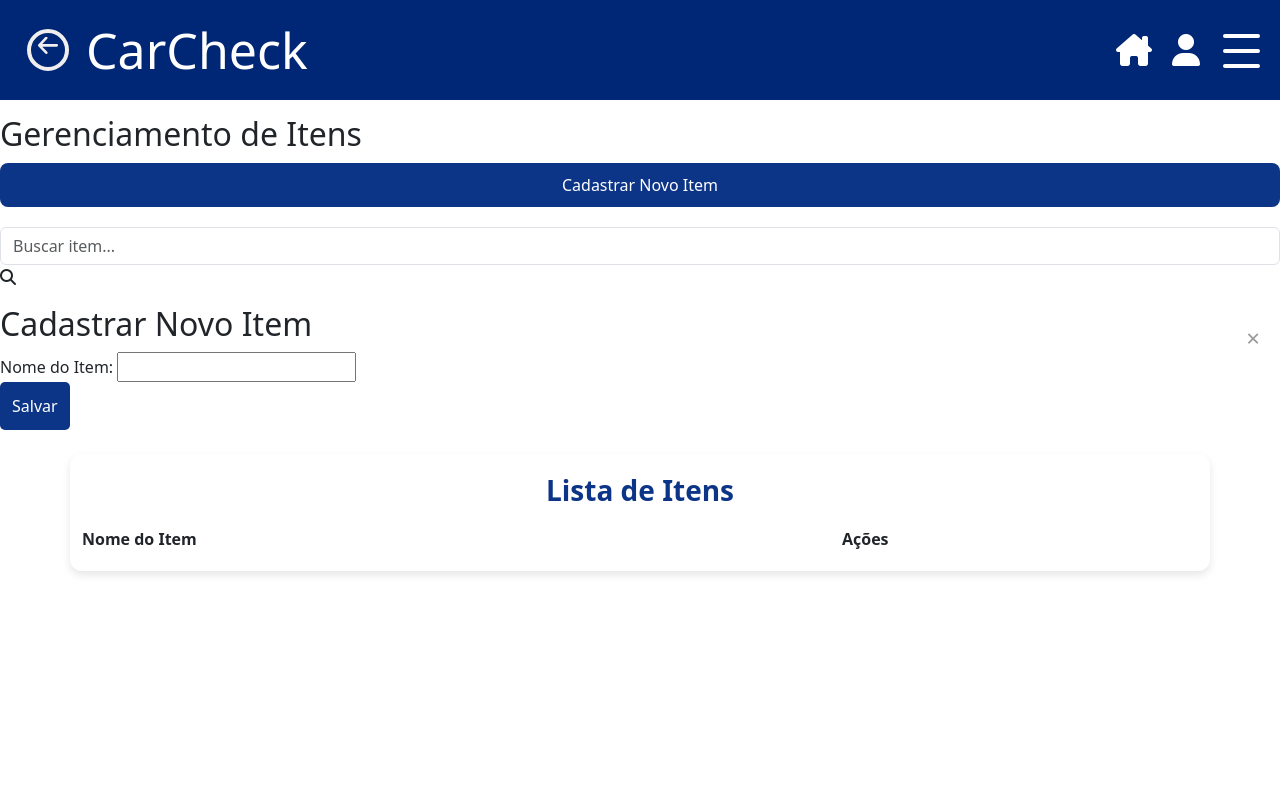
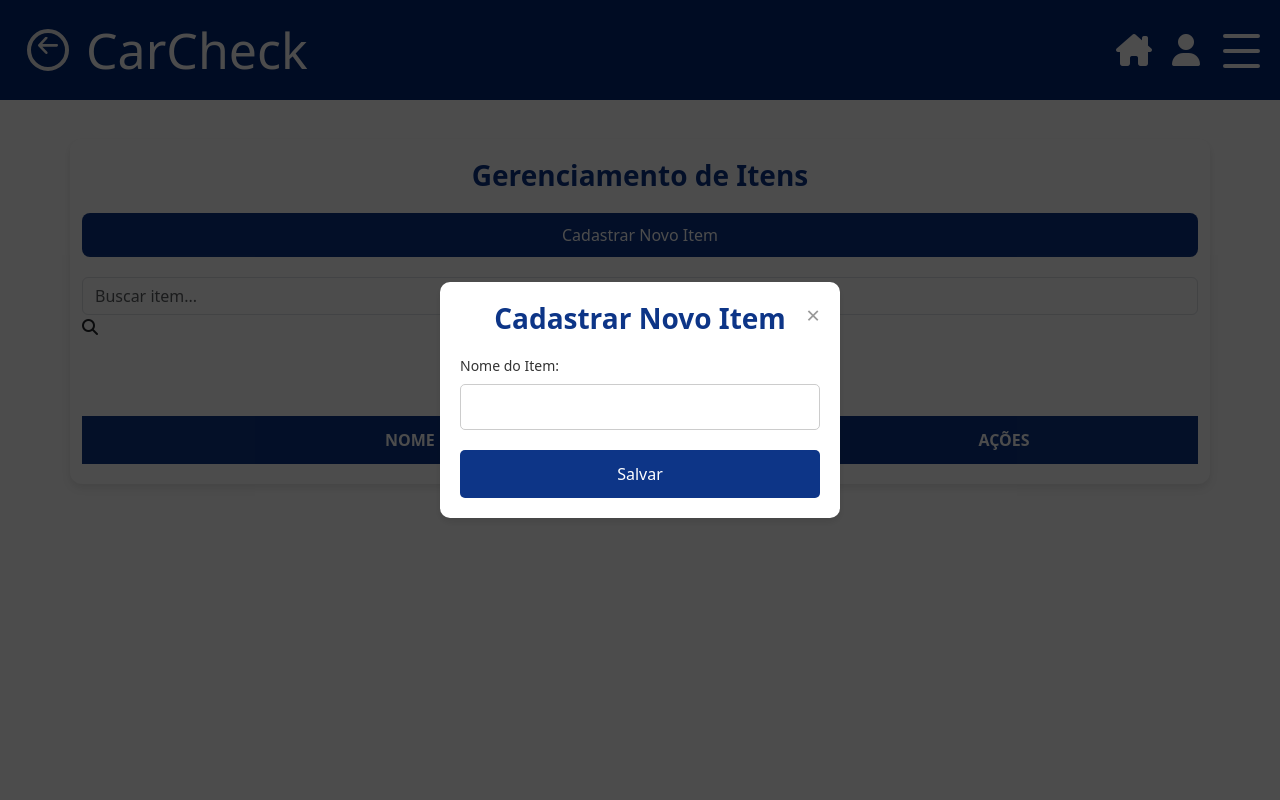
Before and after one commit to RenatoPablo/carcheck_antigo, a PHP site: page /forma-pagamento.php in a window 1280 px wide. Run offline with PHP 8.4, Linux system fonts and the light colour scheme; the visitor is signed in with stand-in values (Sample User, id 1); data that the repository does not hold is empty.

Commit message:
Merge branch 'main' of https://github.com/RenatoPablo/carcheck

```diff
--- a/css/forma-pagamento.css
+++ b/css/forma-pagamento.css
@@ -1,7 +1,7 @@
 body{
     padding-top:115px;
+}
 
-}
 /* Estilizando o container principal */
 .container {
     max-width: 900px;
@@ -36,7 +36,6 @@ body{
     text-align: center;
     transition: background-color 0.3s ease;
     margin-top: 10px;
-
 }
 
 .btn-cadastrar:hover {
--- a/pages/forma-pagamento.php
+++ b/pages/forma-pagamento.php
@@ -18,14 +18,13 @@
     <link href="../fontawesome/css/all.css" rel="stylesheet">
     <link rel="stylesheet" href="https://cdn.jsdelivr.net/npm/bootstrap@5.3.0/dist/css/bootstrap.min.css">
 
-
     <title>Forma Pagamento</title>
 </head>
 <body>
 <?php include '../includes/header-funci.php'; ?>
 
-<div class="position">
-    <h2>Gerenciamento de Itens</h2>
+<div class="container mt-4">
+    <h2 class="text-center">Gerenciamento de Itens</h2>
 
     <!-- Botão para abrir o modal -->
     <button id="btnAbrirModalCadastro" class="btn-cadastrar">Cadastrar Novo Item</button>
@@ -37,14 +36,14 @@
     </div>
 
     <!-- Modal para cadastro de item -->
-    <div id="modalCadastro" class="modal-geral">
-        <div class="modal-content">
+    <div id="modalCadastro" class="modal-forma-pagamento">
+        <div class="modal-content-forma">
             <span class="modal-close">&times;</span>
             <h2>Cadastrar Novo Item</h2>
 
             <!-- Formulário de cadastro -->
             <form id="formCadastro" method="POST" action="../config/adicionar-item.php">
-                <div class="input-container">
+                <div class="input-container-forma">
                     <label for="inputNome">Nome do Item:</label>
                     <input type="text" id="inputNome" name="nomeItem" required>
                 </div>
@@ -54,41 +53,43 @@
         </div>
     </div>
 
-    <div class="container mt-4">
-        <h2>Lista de Itens</h2>
-        <div class="row">
-            <div class="col-8"><strong>Nome do Item</strong></div>
-            <div class="col-4"><strong>Ações</strong></div>
-        </div>
-        <div id="gridResultadoBusca">
+    <!-- Lista de itens -->
+    <div class="mt-4">
+        <h2 class="text-center">Lista de Itens</h2>
+        <table class="table-list">
+            <thead>
+                <tr>
+                    <th>Nome do Item</th>
+                    <th>Ações</th>
+                </tr>
+            </thead>
+            <tbody id="gridResultadoBusca">
                 <!-- Os resultados da grid aparecerão aqui -->
-        </div>
+            </tbody>
+        </table>
     </div>
 </div>
 
 <!-- Modal para Update e Delete -->
-<div class="modal fade" id="modalAcao" tabindex="-1" aria-labelledby="modalTituloAcao" aria-hidden="true">
-    <div class="modal-dialog">
-        <div class="modal-content">
+<div class="modal-forma-pagamento fade" id="modalAcao" tabindex="-1" aria-labelledby="modalTituloAcao" aria-hidden="true">
+    <div class="modal-content-forma">
         <div class="modal-header">
             <h5 class="modal-title" id="modalTituloAcao">Ação</h5>
-                <button type="button" class="btn-close" data-bs-dismiss="modal" aria-label="Close"></button>
+            <button type="button" class="modal-close" data-bs-dismiss="modal" aria-label="Close">&times;</button>
         </div>
         <div class="modal-body">
             <p id="mensagemModalAcao"></p>
             <form id="formUpdate" class="d-none">
-                    <div class="mb-3">
-                        <label for="inputUpdateNome" class="form-label">Nome do Item</label>
-                        <input type="text" class="form-control" id="inputUpdateNome" name="nomeItem" value="">
+                <div class="input-container-forma">
+                    <label for="inputUpdateNome">Nome do Item</label>
+                    <input type="text" id="inputUpdateNome" name="nomeItem" value="">
                 </div>
-                    <button type="submit" class="btn btn-primary">Salvar Alterações</button>
+                <button type="submit" class="btn-salvar">Salvar Alterações</button>
             </form>
-                <button id="btnConfirmarDelete" class="btn btn-danger d-none">Confirmar Exclusão</button>
+            <button id="btnConfirmarDelete" class="btn-danger d-none">Confirmar Exclusão</button>
         </div>
     </div>
 </div>
-</div>
-
 
 <script src="https://cdn.jsdelivr.net/npm/bootstrap@5.3.0/dist/js/bootstrap.bundle.min.js"></script>
 <script src="../js/grid-forma-pagamento.js"></script>
```
Lines whose indentation alone changed are shown as unchanged.
